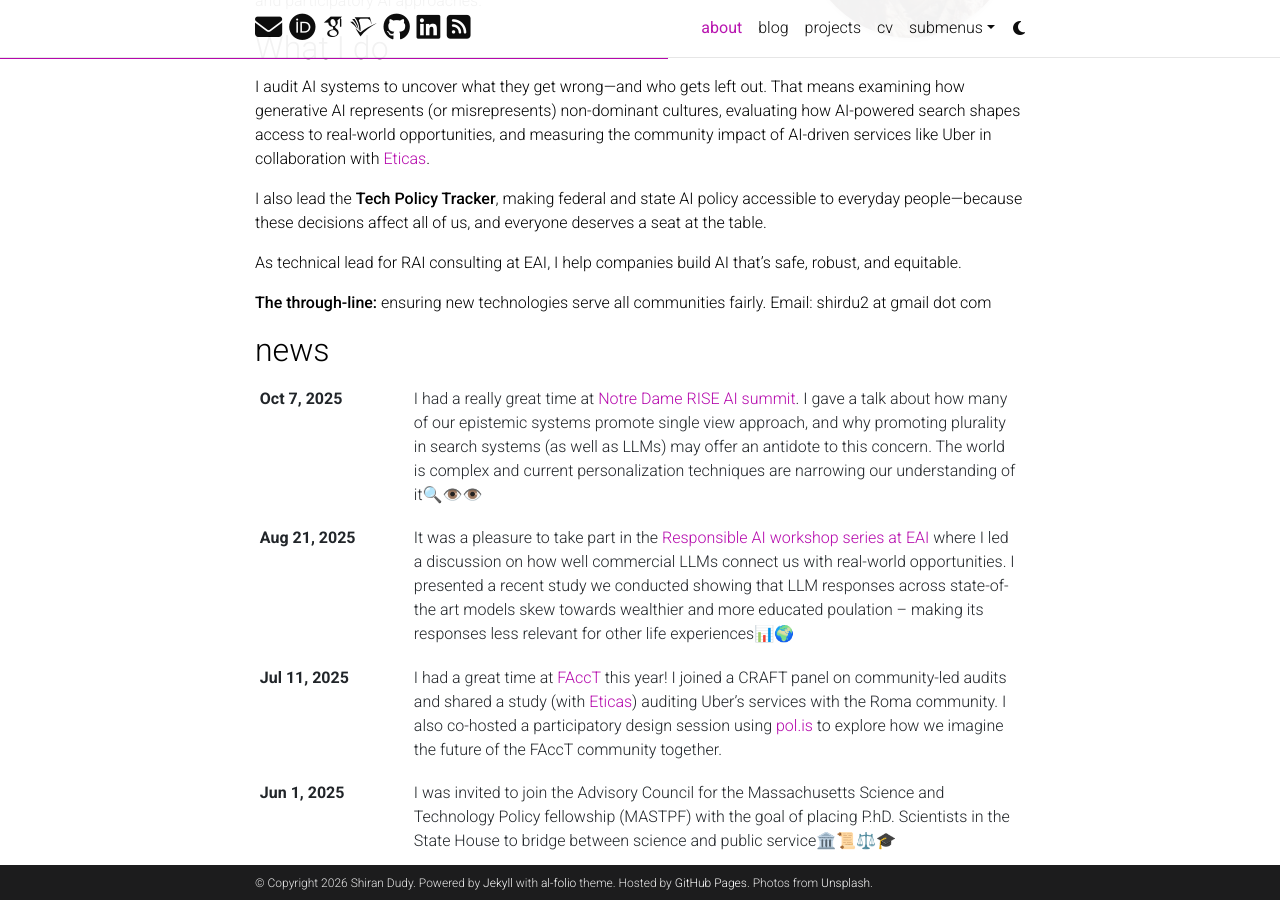
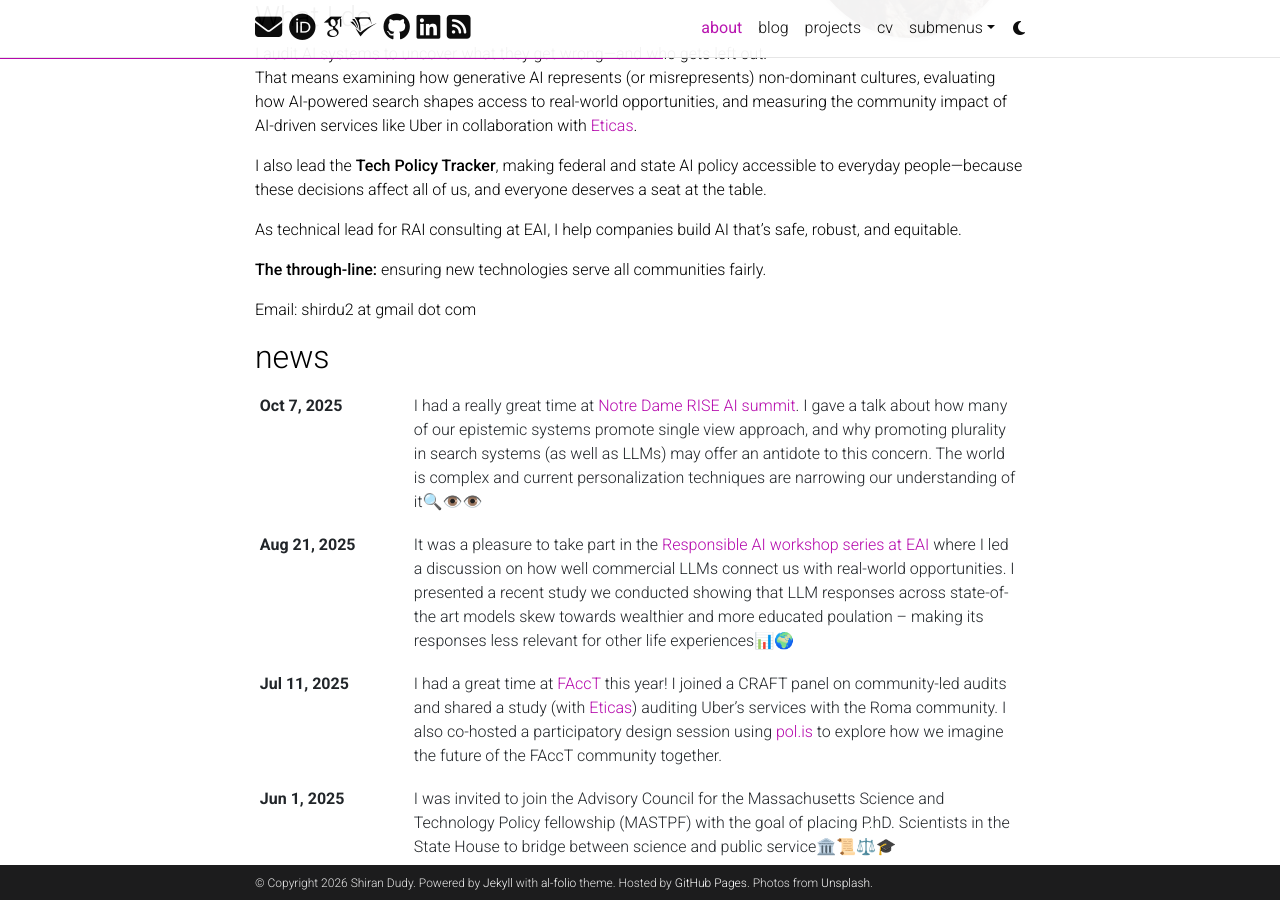
Before and after one commit to shiranD/shirand.github.io, a Jekyll site: the page built from _pages/about.md, in a window 1280 px wide and 900 px high, scrolled down 405 px. Built offline with Jekyll 4.4.1, drawn with Linux system fonts in a browser that asks for light colours; full-size pictures stand in for the smaller copies a plugin makes; some web fonts are replaced; comment, search, counter and statistics services are not loaded; a style sheet for code colours, icons or effects is not loaded; some of the changed lines change nothing that is shown.

Commit message:
update bio2

```diff
--- a/_pages/about.md
+++ b/_pages/about.md
@@ -16,17 +16,20 @@
 social: false  # includes social icons at the bottom of the page
 ---
 
-# Hi, I'm Shiran—I research how AI systems shape our world, and whether they do so fairly.
+## Hi, I'm Shiran—I research how AI systems shape our world, and whether they do so fairly.
 
 I'm a Research Scientist at [Northeastern University's Institute for Experiential AI](https://ai.northeastern.edu), where I specialize in NLP and speech processing with a focus on Responsible AI specifically focusing on AI auditing, and AI literacy, and participatory AI approaches.
 
-## What I do
+### What I do
 
 I audit AI systems to uncover what they get wrong—and who gets left out. That means examining how generative AI represents (or misrepresents) non-dominant cultures, evaluating how AI-powered search shapes access to real-world opportunities, and measuring the community impact of AI-driven services like Uber in collaboration with [Eticas](https://eticas.ai).
 
-I also lead the **Tech Policy Tracker**, making federal and state AI policy accessible to everyday people—because these decisions affect all of us, and everyone deserves a seat at the table.
+I also lead the [**Tech Policy Tracker**](https://www.integrityinstitute.org/legislative-tracker), making federal and state AI policy accessible to everyday people—because these decisions affect all of us, and everyone deserves a seat at the table.
 
 As technical lead for RAI consulting at EAI, I help companies build AI that's safe, robust, and equitable.
 
 **The through-line:** ensuring new technologies serve all communities fairly.
+
+
+
 Email: shirdu2 at gmail dot com
```
